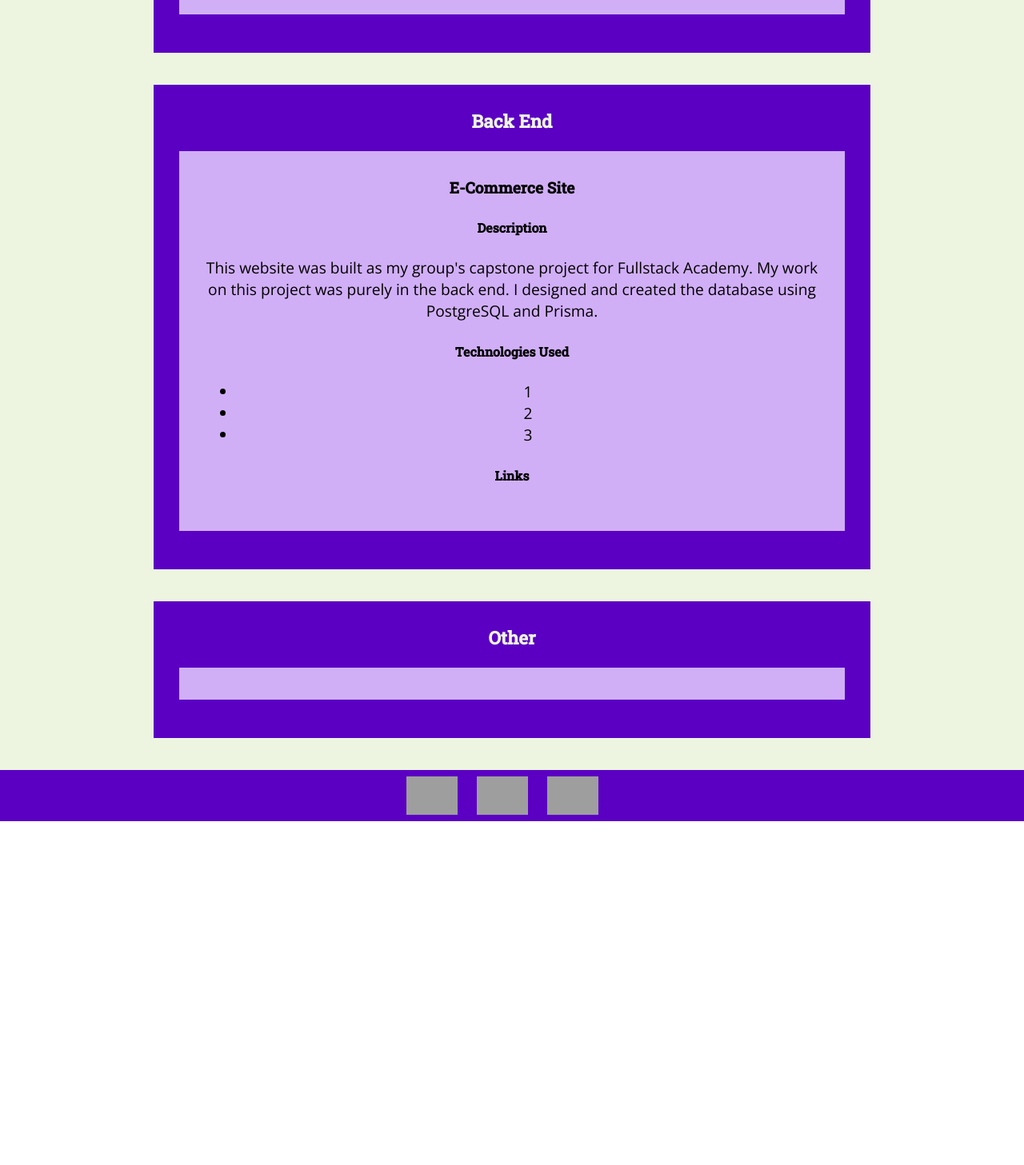
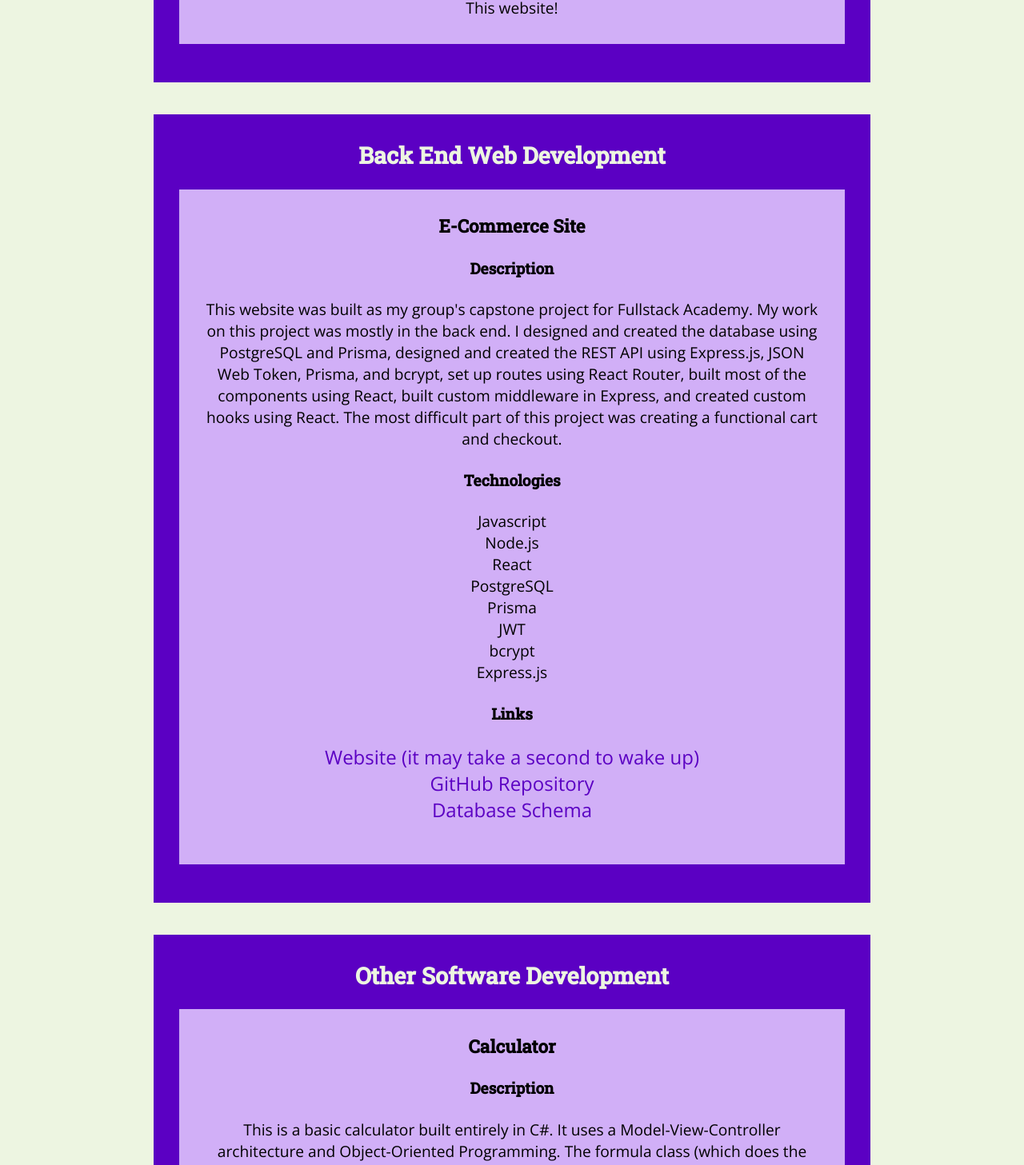
Before and after one commit to Nik-McKnight/portfolio, a React (Create React App) app: page /projects in a window 1280 px wide. Shown: the part 536-1993 px from the top of the page at 80% size. Before the commit the page ends 1563 px from the top, so only its background shows below. Built offline with nearby package versions, Linux system fonts and the light colour scheme; grey boxes are pictures that could not be loaded.

Commit message:
added some more projects

```diff
--- a/src/components/Project.jsx
+++ b/src/components/Project.jsx
@@ -1,6 +1,5 @@
 import React from "react";
-import { useState } from "react";
-import { useEffect } from "react";
+import { useState, useEffect } from "react";
 
 export default function Project({ name, description, technologies, links }) {
   const [techsToDisplay, setTechsToDisplay] = useState([]);
@@ -15,27 +14,27 @@ export default function Project({ name, description, technologies, links }) {
     });
     const getLinksToDisplay = links.map((link, i) => {
       return (
-        <li>
-          {link.description}: {link.url}
+        <li className="projectItem">
+          <a href={link.url} target="_blank" rel="noopener noreferrer">
+            {link.description}
+          </a>
         </li>
       );
     });
     setTechsToDisplay(getTechsToDisplay);
     setLinksToDisplay(getLinksToDisplay);
-  }, [technologies]);
+  }, []);
 
   return (
     <div>
       <div className="project">
-        <h4>{name}</h4>
-        <div>
-          <h5>Description</h5>
-          <div>{description}</div>
-          <h5>Technologies Used</h5>
-          <ul>{techsToDisplay}</ul>
-          <h5>Links</h5>
-          <ul>{linksToDisplay}</ul>
-        </div>
+        <h3>{name}</h3>
+        <h4>Description</h4>
+        <div>{description}</div>
+        <h4>Technologies</h4>
+        <ul>{techsToDisplay}</ul>
+        <h4>Links</h4>
+        <ul>{linksToDisplay}</ul>
       </div>
     </div>
   );
--- a/src/components/Projects.jsx
+++ b/src/components/Projects.jsx
@@ -4,13 +4,13 @@ import Project from "./Project";
 export default function Projects() {
   return (
     <div class="content">
-      <h2>My Projects</h2>
+      <h1>My Projects</h1>
       <div className="category">
-        <h3>Full Stack</h3>
+        <h2>Full Stack Web Development</h2>
         <div className="project">Nothing to show right now :(</div>
       </div>
       <div className="category">
-        <h3>Front End</h3>
+        <h2>Front End Web Development</h2>
         <div className="project">This website!</div>
       </div>
       <div className="category">
@@ -30,19 +30,59 @@ export default function Projects() {
             <ul>Website</ul>
           </div>
         </div> */}
-        <h3>Back End</h3>
+        <h2>Back End Web Development</h2>
         <Project
           name="E-Commerce Site"
           description="This website was built as my group's capstone project for Fullstack
-              Academy. My work on this project was purely in the back end. I
-              designed and created the database using PostgreSQL and Prisma."
-          technologies={["1", "2", "3"]}
-          links={[]}
+              Academy. My work on this project was mostly in the back end. I
+              designed and created the database using PostgreSQL and Prisma, designed and created
+              the REST API using Express.js, JSON Web Token, Prisma, and bcrypt, set up routes using React Router,
+              built most of the components using React, built custom middleware in Express,
+              and created custom hooks using React. The most difficult part of this project was
+              creating a functional cart and checkout."
+          technologies={[
+            "Javascript",
+            "Node.js",
+            "React",
+            "PostgreSQL",
+            "Prisma",
+            "JWT",
+            "bcrypt",
+            "Express.js",
+          ]}
+          links={[
+            {
+              description: "Website (it may take a second to wake up)",
+              url: "https://tagn.herokuapp.com/products",
+            },
+            {
+              description: "GitHub Repository",
+              url: "https://github.com/Nik-McKnight/graceShopper",
+            },
+            {
+              description: "Database Schema",
+              url: "https://app.quickdatabasediagrams.com/#/d/iV7QRV",
+            },
+          ]}
         ></Project>
       </div>
       <div className="category">
-        <h3>Other</h3>
-        <div className="project"></div>
+        <h2>Other Software Development</h2>
+        <Project
+          name="Calculator"
+          description="This is a basic calculator built entirely in C#. It uses a Model-View-Controller architecture and Object-Oriented Programming. The formula class (which does the bulk of the calculations) is from a school project where we created a spreadsheet program. I was tasked with implementing the class based on the professor's specifications, but the bulk of the code in that class is my own. I did not implement the regex in the formula class. The remaining classes in this project are 100% my own work."
+          technologies={["C#"]}
+          links={[
+            {
+              description: "Calculator GitHub Repository",
+              url: "https://github.com/Nik-McKnight/Calculator",
+            },
+            {
+              description: "Spreadsheet GitHub Repository",
+              url: "https://github.com/Nik-McKnight/Spreadsheet-Project",
+            },
+          ]}
+        ></Project>
       </div>
     </div>
   );
--- a/src/style/Content.css
+++ b/src/style/Content.css
@@ -45,11 +45,17 @@ a:hover {
     margin: 1vh 2vh 4vh 2vh;
 }
 
-.about > div > a, .project>a {
+.about > div > a, .projectItem>a {
     color: #5b00c3;
     font-size: x-large;
 }
 
-.about > div > a:hover, .project>a:hover {
+.about > div > a:hover, .projectItem>a:hover {
     color: #EDF5E1;
 }
+
+.project > ul {
+    text-decoration: none;
+    list-style: none;
+    padding: 0;
+}
```
